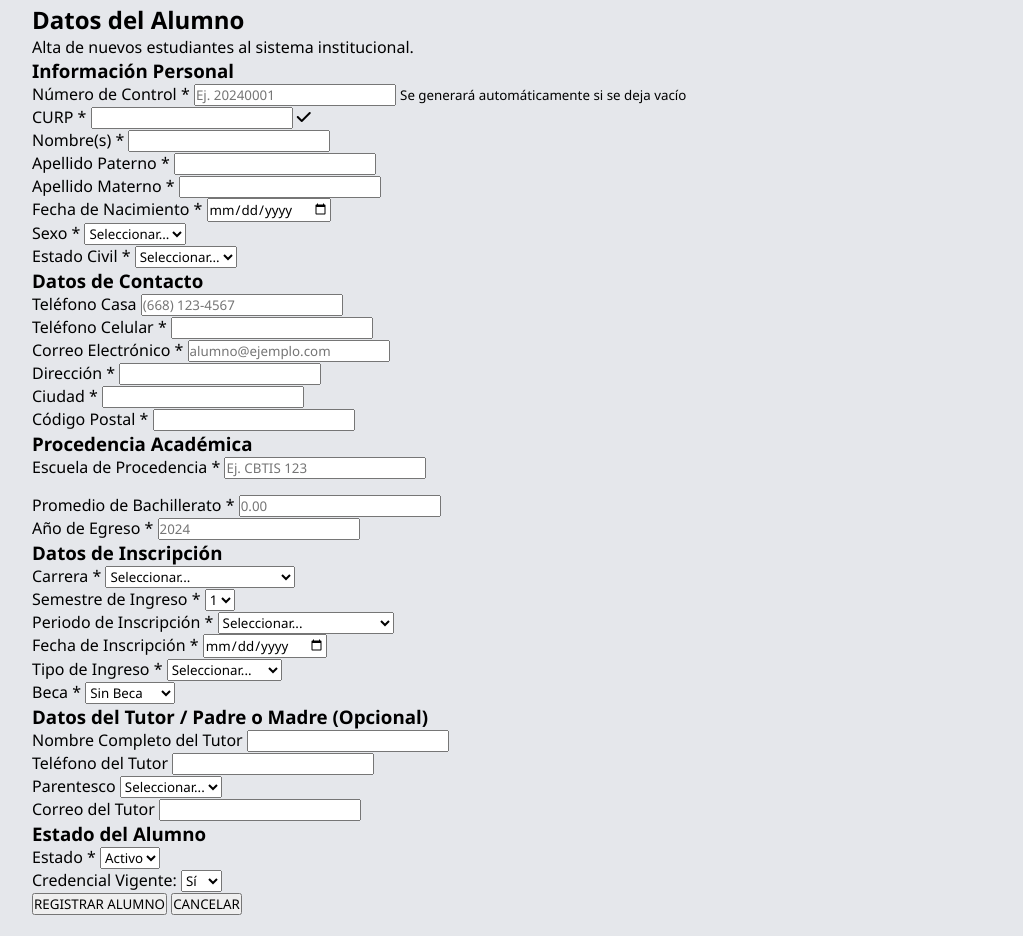
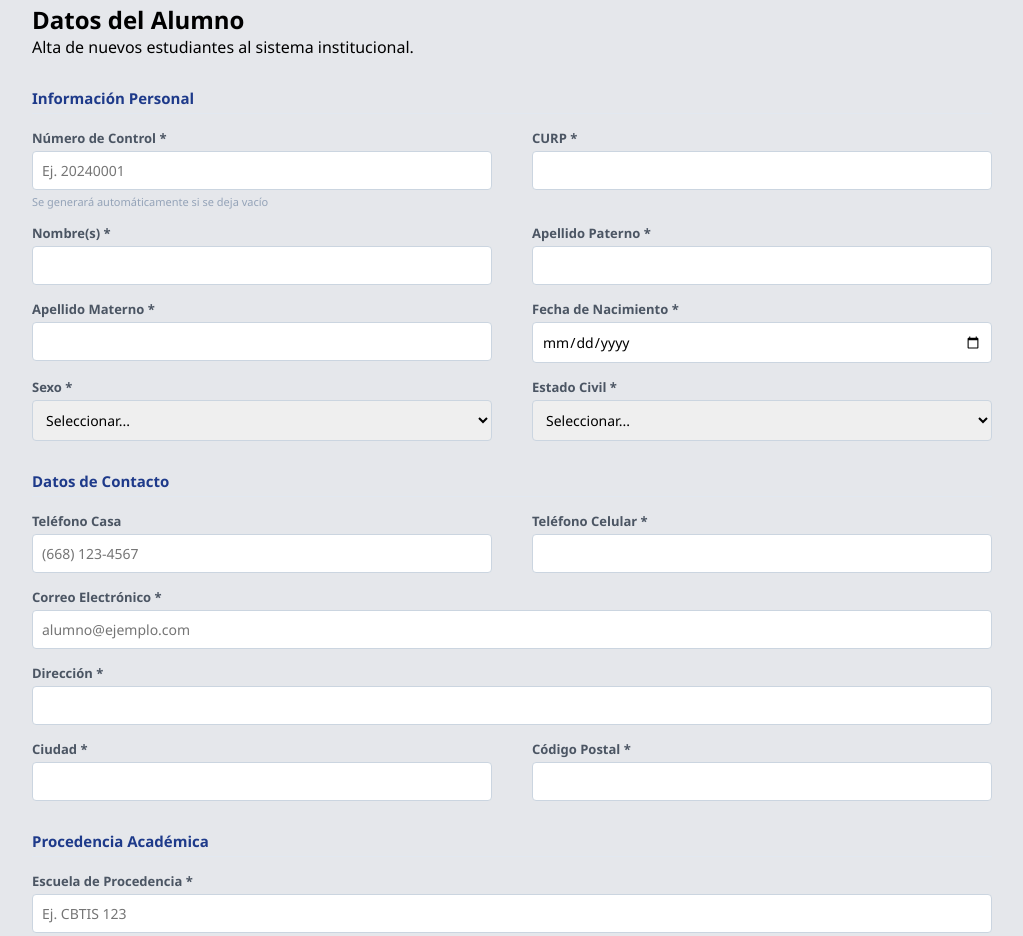
Before and after one commit to AleHiguera/LosPOP-1, a website: page login/registro-alumno.html in a window 1280 px wide. Shown: the part 121-1057 px from the top of the page, without its empty margins (128-1151 px from the left). Drawn offline with Linux system fonts and the light colour scheme.

Commit message:
añadi estilo al registro de alumno

```diff
--- /dev/null
+++ b/estilos/registro-alumno.css
@@ -0,0 +1,100 @@
+.wider-card {
+    max-width: 1000px !important;
+}
+
+.form-section-title {
+    font-size: 15px;
+    color: #1e3a8a;
+    border-bottom: 1px solid #e2e8f0;
+    padding-bottom: 5px;
+    margin: 30px 0 15px 0;
+    font-weight: 700;
+}
+
+.form-grid {
+    display: grid;
+    grid-template-columns: 1fr 1fr;
+    gap: 15px 40px;
+}
+
+.form-group {
+    display: flex;
+    flex-direction: column;
+    gap: 4px;
+    position: relative;
+}
+
+.full-width {
+    grid-column: 1 / -1;
+}
+
+.form-group label {
+    font-size: 13px;
+    font-weight: 600;
+    color: #4b5563;
+}
+
+.form-group input, .form-group select {
+    padding: 9px;
+    border: 1px solid #cbd5e0;
+    border-radius: 4px;
+    outline: none;
+    font-size: 14px;
+}
+
+.form-group small {
+    font-size: 11px;
+    color: #94a3b8;
+}
+
+.check-icon {
+    position: absolute;
+    right: 10px;
+    top: 30px;
+    color: #10b981;
+    opacity: 0;
+    transition: 0.3s;
+}
+
+.check-icon.visible {
+    opacity: 1;
+}
+
+/* --- BOTONES --- */
+.form-actions {
+    margin-top: 40px;
+    display: flex;
+    gap: 20px;
+    border-top: 1px solid #e2e8f0;
+    padding-top: 25px;
+}
+
+.btn-save-purple {
+    flex: 2;
+    padding: 15px;
+    background-color: #a855f7;
+    color: white;
+    border: none;
+    border-radius: 6px;
+    font-weight: bold;
+    cursor: pointer;
+    font-size: 15px;
+    transition: background 0.3s;
+    text-transform: uppercase;
+}
+
+.btn-save-purple:hover {
+    background-color: #9333ea;
+}
+
+.btn-cancel {
+    flex: 1;
+    padding: 15px;
+    background-color: #64748b;
+    color: white;
+    border: none;
+    border-radius: 6px;
+    font-weight: bold;
+    cursor: pointer;
+    font-size: 15px;
+}
--- a/login/registro-alumno.html
+++ b/login/registro-alumno.html
@@ -5,7 +5,7 @@
     <meta name="viewport" content="width=device-width, initial-scale=1.0">
     <title>Registrar Alumno - ITLM</title>
     <link rel="stylesheet" href="../estilos/panel-personal-estilos.css">
-    <link rel="stylesheet" href="registro-alumno.css">
+    <link rel="stylesheet" href="../estilos/registro-alumno.css">
     <link rel="stylesheet" href="https://cdnjs.cloudflare.com/ajax/libs/font-awesome/6.4.0/css/all.min.css">
 </head>
 <body>
```
